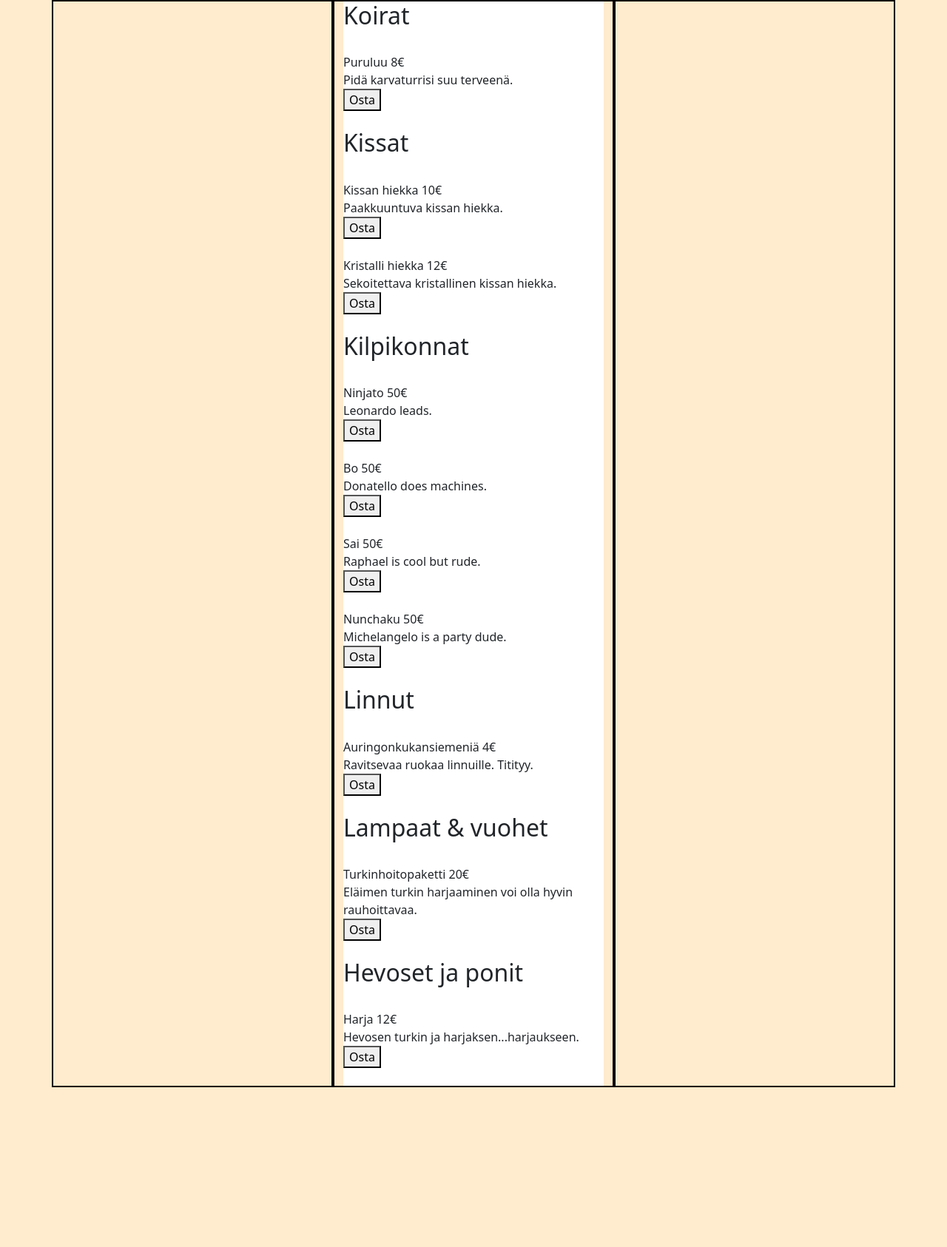
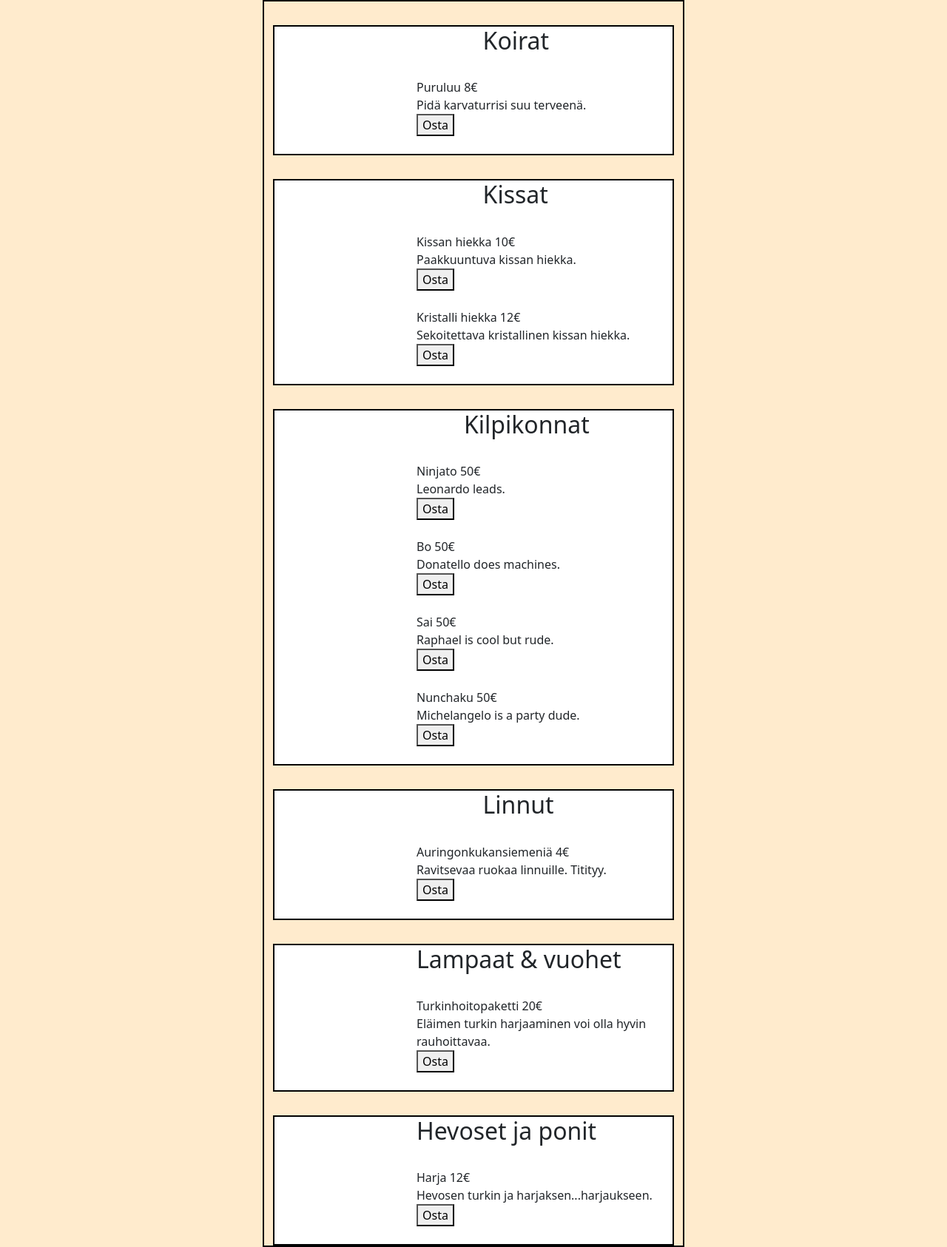
Before and after one commit to JohanKivilomplo/Lemmikkivuokraamo-frontend, a PHP site: the page made by lemminkäinen/oheistuotteet.php in a window 1280 px wide. Shown: the part 66-1752 px from the top of the page at 74% size. Before the commit the page ends 1536 px from the top, so only its background shows below. Run offline with PHP 8.4, Linux system fonts and the light colour scheme; data comes from the database, SQL or seed files in the repository.

Commit message:
oheistuotteiden tyylittelyä

```diff
--- a/lemminkäinen/oheistuotteet.css
+++ /dev/null
@@ -1,13 +0,0 @@
-body{
-    background-color: blanchedalmond;
-}
-
-.col{
-    align-items: center;
-    border: 2px solid black;
-}
-
-.dogs,.cats,.turtles,.birds,.sheeps,.horses{
-    background-color: white;
-    align-items: center;
-};
--- a/lemminkäinen/oheistuotteet.php
+++ b/lemminkäinen/oheistuotteet.php
@@ -6,7 +6,7 @@
     <meta name="viewport" content="width=device-width, initial-scale=1.0">
 
 <link href="https://cdn.jsdelivr.net/npm/bootstrap@5.1.3/dist/css/bootstrap.min.css" rel="stylesheet" integrity="sha384-1BmE4kWBq78iYhFldvKuhfTAU6auU8tT94WrHftjDbrCEXSU1oBoqyl2QvZ6jIW3" crossorigin="anonymous">
-<link rel="stylesheet" href="oheistuotteet.css">
+<link rel="stylesheet" href="../oheistuotteet.css">
 
     <title>LEMMINKAINEN</title>
 </head>
@@ -35,7 +35,7 @@ http://localhost/Lemmikkivuokraamo-frontend/lemmink%C3%A4inen/oheistuotteet.php
   </header>
   <div class="container">
   <div class="row">
-    <div class="col">
+    <div class="col-3">
 
     </div>
     <div class="col">
@@ -45,7 +45,7 @@ http://localhost/Lemmikkivuokraamo-frontend/lemmink%C3%A4inen/oheistuotteet.php
             $animal = getDog();
 
             foreach($animal as $a){
-              echo "<div>" . "<h2>" . $a["lajinimi"] . "</h2>" . '</div>'. "</br>";
+              echo "<div>" . "<h2 id='koira'>" . $a["lajinimi"] . "</h2>" . '</div>'. "</br>";
               }
             foreach($products as $p){
             echo "<div>".$p["tuote"]." ".$p["hinta"]."€"."</br>".$p["info"] . " " . "</br>" .'<button>Osta</button>' . '</div>' . "</br>";
@@ -59,7 +59,7 @@ http://localhost/Lemmikkivuokraamo-frontend/lemmink%C3%A4inen/oheistuotteet.php
             $animal = getCat();
 
             foreach($animal as $a){
-              echo "<div>" . "<h2>" . $a["lajinimi"] . "</h2>" . '</div>'. "</br>";
+              echo "<div>" . "<h2 id='kissa'>" . $a["lajinimi"] . "</h2>" . '</div>'. "</br>";
               }
             foreach($products as $p){
             echo "<div>".$p["tuote"]." ".$p["hinta"]."€"."</br>".$p["info"] . " ". "</br>" .'<button>Osta</button>' . '</div>'. "</br>";
@@ -73,7 +73,7 @@ http://localhost/Lemmikkivuokraamo-frontend/lemmink%C3%A4inen/oheistuotteet.php
             $animal = getTurtle();
 
             foreach($animal as $a){
-              echo "<div>" . "<h2>" . $a["lajinimi"] . "</h2>" . '</div>'. "</br>";
+              echo "<div>" . "<h2 id='kilpikonna'>" . $a["lajinimi"] . "</h2>" . '</div>'. "</br>";
               }
             foreach($products as $p){
             echo "<div>".$p["tuote"]." ".$p["hinta"]."€"."</br>".$p["info"] . " ". "</br>" .'<button>Osta</button>' . '</div>'. "</br>";
@@ -87,7 +87,7 @@ http://localhost/Lemmikkivuokraamo-frontend/lemmink%C3%A4inen/oheistuotteet.php
             $animal = getBird();
 
             foreach($animal as $a){
-              echo "<div>" . "<h2>" . $a["lajinimi"] . "</h2>" . '</div>'. "</br>";
+              echo "<div>" . "<h2 id='lintu'>" . $a["lajinimi"] . "</h2>" . '</div>'. "</br>";
               }
             foreach($products as $p){
             echo "<div>".$p["tuote"]." ".$p["hinta"]."€"."</br>".$p["info"] . " ". "</br>" .'<button>Osta</button>' . '</div>'. "</br>";
@@ -123,7 +123,7 @@ http://localhost/Lemmikkivuokraamo-frontend/lemmink%C3%A4inen/oheistuotteet.php
           ?>
       </div>
     </div>
-    <div class="col">
+    <div class="col-3">
 
     </div>
   </div>
--- /dev/null
+++ b/oheistuotteet.css
@@ -0,0 +1,25 @@
+body{
+    background-color: blanchedalmond;
+}
+
+.col{
+    border: 2px solid black;
+}
+
+.dogs,.cats,.turtles,.birds,.sheeps,.horses{
+    background-color: white;
+    border: 2px solid black;
+    margin-top: 2em;
+    padding-left: 12em
+};
+
+h2{
+    padding-left: 3em;
+}
+
+#koira,#kissa,#lintu{
+    padding-left: 2.8em;
+}
+#kilpikonna{
+    padding-left: 2em;
+}
```
